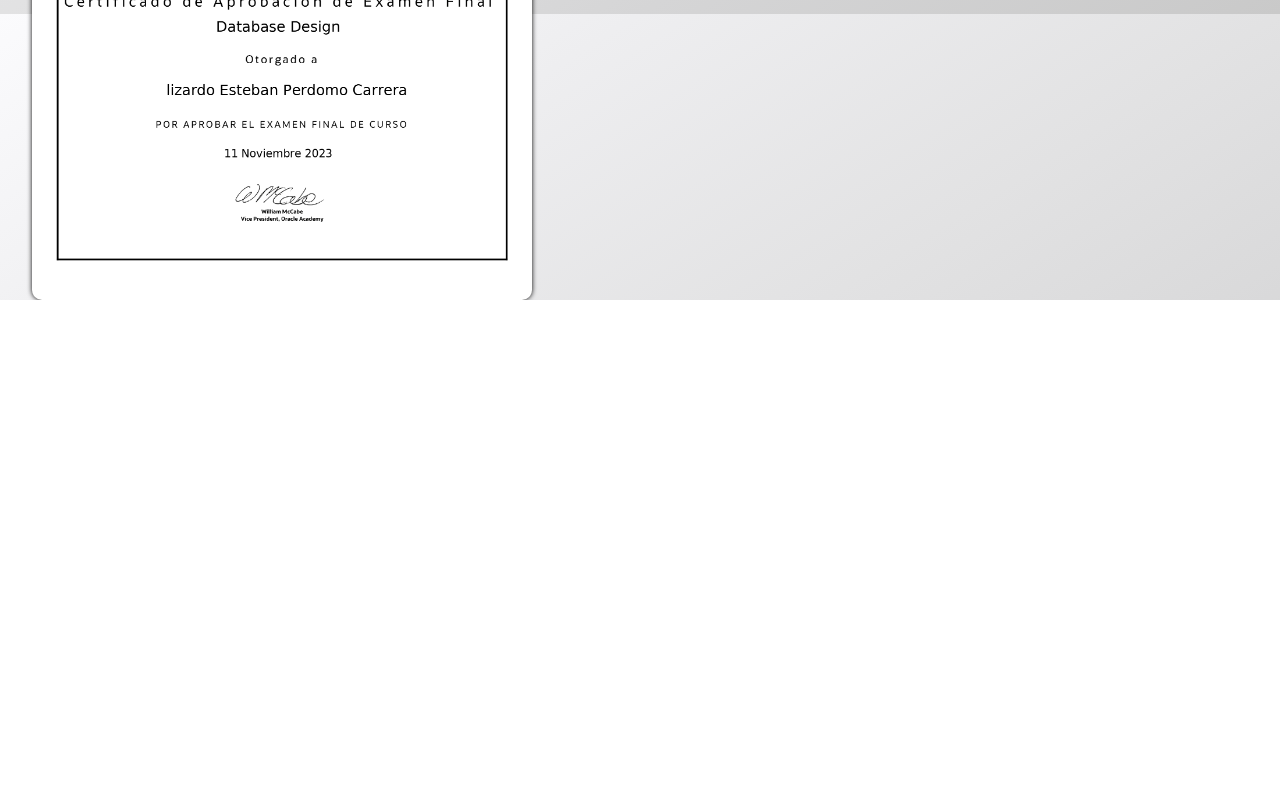
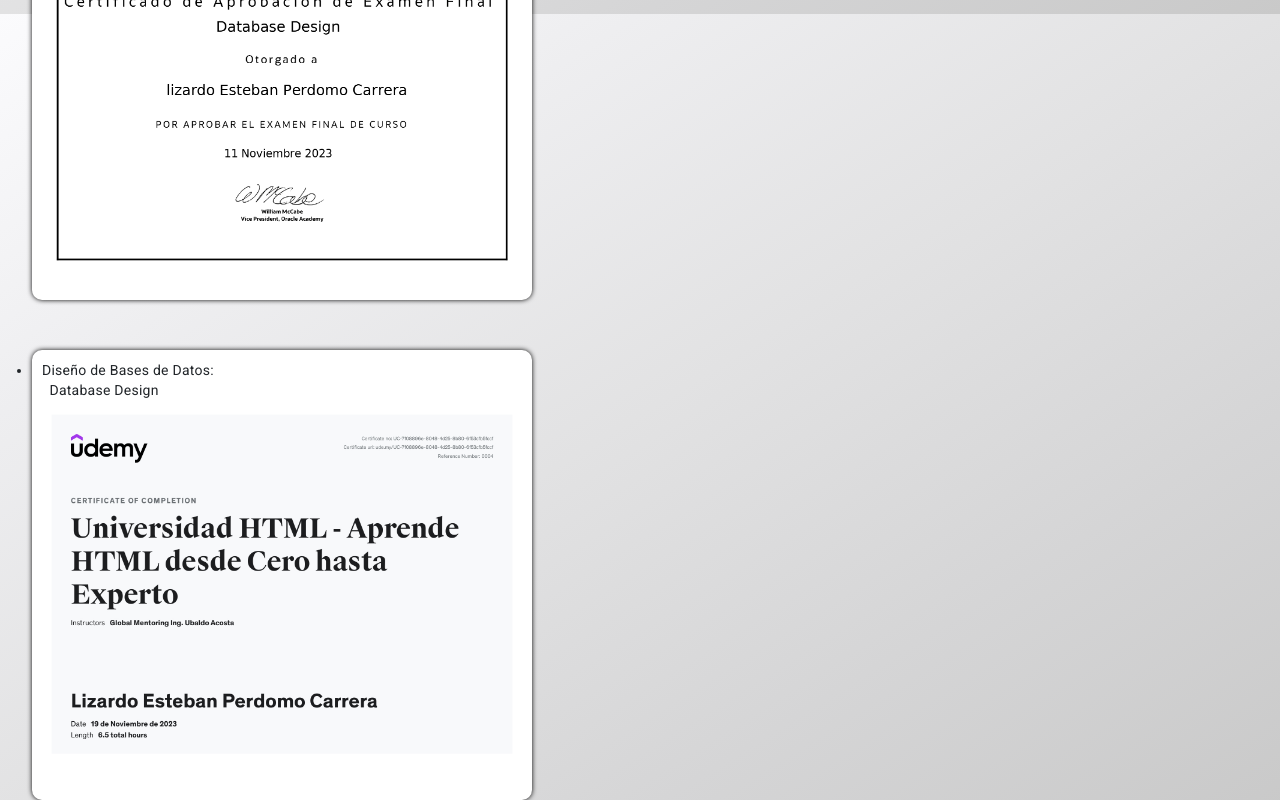
Before and after one commit to programer96-bot/portfolio, an Angular app: page /AppliedStudies in a window 1280 px wide. Shown: the part 4786-5586 px from the top of the page. Before the commit the page ends 5086 px from the top, so only its background shows below. Built offline with nearby package versions, Linux system fonts and the light colour scheme.

Commit message:
certificadoHTML

```diff
--- a/src/app/Servicios/servicios.service.ts
+++ b/src/app/Servicios/servicios.service.ts
@@ -24,7 +24,8 @@
         new Estudio("Desarrollo de Applets", "Desarrollo de Applets/Aplicaciones con uso de Bases de Datos,Redes,Servlets y Multimedia", "../../assets/img/appletsRedes.jpg"),
         new Estudio("Marco de trabajo SCRUM", "Aplicacion del Marco de Trabajo SCRUM para Proyectos de Desarrollo de Software", "../../assets/img/certificadoScrum.jpg"),
         new Estudio("Variables y Estructuras de Control Java", "Variables y Estructuras de Control con JAVA", "../../assets/img/VARIABLESYESTRUCTURAS.jpg"),
-        new Estudio("Diseño de Bases de Datos", "Database Design", "../../assets/img/diseñoDeBasesDeDatos_page-0001.jpg")
+        new Estudio("Diseño de Bases de Datos", "Database Design", "../../assets/img/diseñoDeBasesDeDatos_page-0001.jpg"),
+        new Estudio("Diseño de Bases de Datos", "Database Design", "../../assets/img/CERTIFICADOHTML.jpg")
   ];
 }
 
```
Also changed, not shown: src/assets/img/CERTIFICADOHTML.jpg (added).
